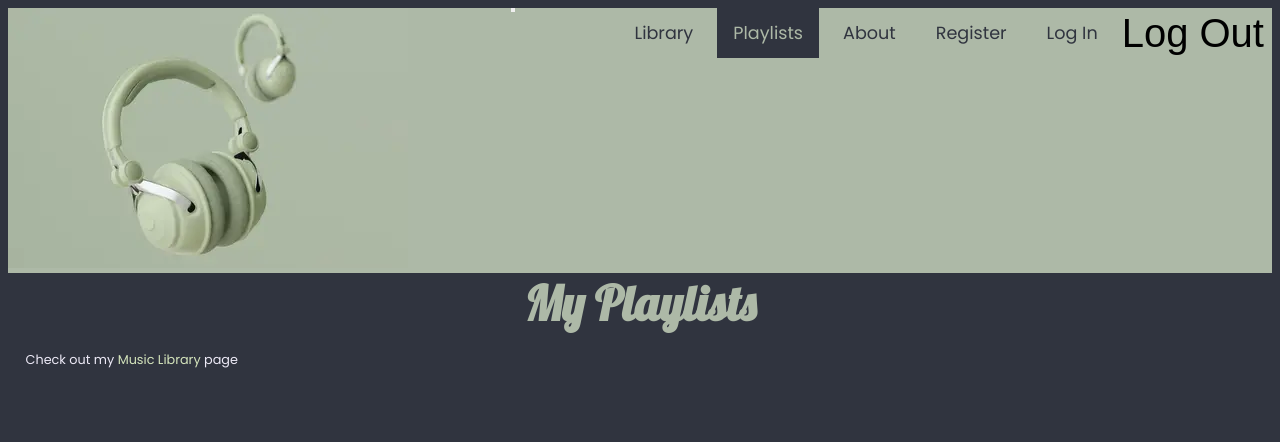
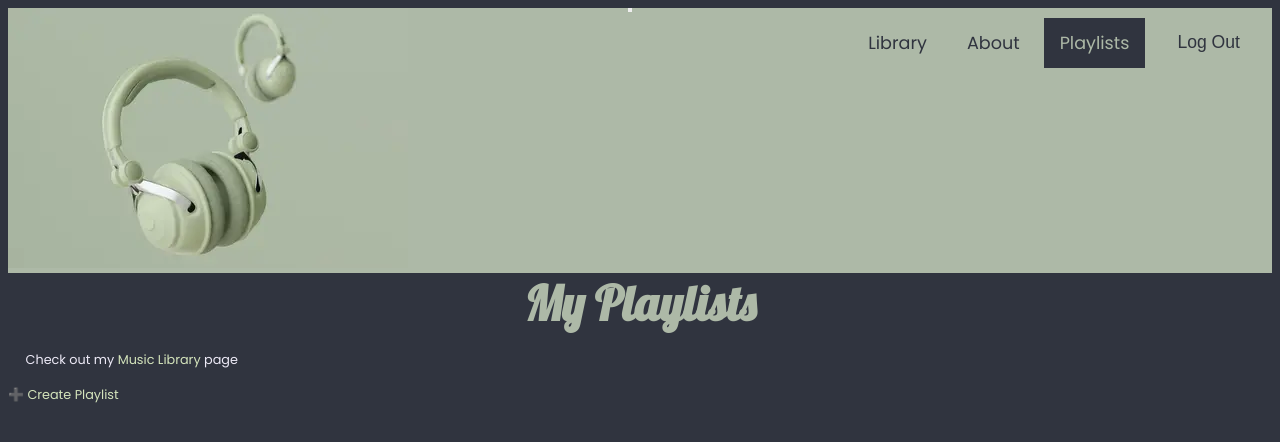
Before and after one commit to kkmorrisfam/my-music-player, a Django app: page /playlist/ in a window 1280 px wide. Shown: the top 442 px of the page. Run offline with Django 5.2, Linux system fonts and the light colour scheme; the visitor is signed in with stand-in values (Sample User, id 1); data that the repository does not hold is empty; some web fonts are replaced.

Commit message:
add authentication for nav and playlist pages

```diff
--- a/music/views.py
+++ b/music/views.py
@@ -2,6 +2,7 @@ from django.shortcuts import render, get_object_or_404
 from .models import Album, Track, Artist, Playlist, PlaylistTrack
 from django.db.models.functions import Random
 from django.db.models import Prefetch
+from django.contrib.auth.decorators import login_required
 
 # this is referred to in urls.py
 # path('', views.homepage),
@@ -20,7 +21,9 @@ def homepage(request):
     data = {'tracks': tracks}
     return render(request, 'index.html', data)
 
-#explanation for this query - below code block
+# explanation for this query - below code block
+# if not logged in - go to login page
+@login_required(login_url="/users/login/")
 def playlist(request):
     prefetch = Prefetch("playlisttrack_set", queryset=(
                         PlaylistTrack.objects
@@ -70,6 +73,8 @@ def about(request):
 
 
 # Create new playlist
+# if not logged in, redirects to login page
+@login_required(login_url="/users/login/")
 def playlist_new(request):
     return render(request, 'music/playlist_new.html')
 
--- a/static/css/style.css
+++ b/static/css/style.css
@@ -51,34 +51,6 @@ header {
     object-fit: contain;
 }
 
-.navigation {
-    display: flex;
-}
-
-.navigation ul {
-    display:flex;
-    gap: .5rem;
-    list-style: none;
-    margin: 0;
-    padding: 0;
-    align-items: center;
-}
-
-.navigation li {
-    margin: 0;
-}
-
-.navigation a {
-    text-decoration: none;
-    display: inline-block;
-    padding: .75rem 1rem;
-}
-
-.nav-links {
-    color: var(--clr-dark);
-    padding: 1.5rem;
-    font-size: 1.1rem;
-}
 
 h1 {
     font-family: var(--heading1-font);
@@ -108,12 +80,60 @@ a {
     color: var(--clr-anchor);
 }
 /* -----------Navigation------------*/
+.navigation {
+    display: flex;
+}
+
+.navigation ul {
+    display:flex;
+    gap: .5rem;
+    list-style: none;
+    margin: 0;
+    padding: 0;
+    align-items: center;
+}
+
+.navigation li {
+    margin: 0;
+}
+
+.navigation a {
+    text-decoration: none;
+    display: inline-block;
+    padding: .75rem 1rem;
+}
+
+.nav-links,
+.logout-button {
+    color: var(--clr-dark);
+    padding: 1.5rem;
+    font-size: 1.1rem;
+}
+
+.active
+{
+    background-color: var(--background);
+	color: var(--foreground);
+}
+
+.logout {
+    display: inline-block;
+}
+
+.logout-button {
+    background-color: rgb(0, 0, 0, 0);
 
 
-.active {
+    border: none;
+}
+
+.logout-button:hover {
     background-color: var(--background);
-	color: var(--foreground);
-  }
+    color: var(--foreground);
+    opacity: .85;
+    border-radius: 10px;
+}
+
 
 
 /*---------Carousel---------------*/
@@ -361,19 +381,7 @@ provided by Django built in form rendering*/
     content: '🚨 ';
 }
 
-.logout {
-    display: inline-block;
-}
 
-.logout-button {
-    font-size: 2.5rem;
-    background-color: rgb(0, 0, 0, 0);
-    border: none;
-}
-
-.logout-button:hover {
-    opacity: .85;
-}
 
 /* ------------------footer---------------------- */
 
--- a/templates/index.html
+++ b/templates/index.html
@@ -7,7 +7,7 @@
 {% block content %}
 
     <h1>Music Library</h1>
-    <p>Check out my <a href="/playlist">playlists</a></p>
+    {% comment %} <p>Check out my <a href="/playlist">playlists</a></p> {% endcomment %}
 
     {% comment %} Every album instance gets a reverse manager named tracks {% endcomment %}
     {% comment %} {% for album in albums %}
--- a/templates/layout.html
+++ b/templates/layout.html
@@ -29,23 +29,26 @@
                 <li><a href="/" class="nav-links {% if request.path == '/' %}active{% endif %}">
                     <span aria-label="Library">Library</span>
                 </a></li>
-                <li><a href="/playlist" class="nav-links {% if request.path == '/playlist/' %}active{% endif %}">
-                    <span aria-label="Playlists">Playlists</span>
-                </a></li>
                 <li><a href="/about" class="nav-links {% if request.path == '/about/' %}active{% endif %}">
                     <span aria-label="About">About</span>
                 </a></li>
-                <li><a href="/users/register/" class="nav-links {% if request.path == '/users/register/' %}active{% endif %}">
-                    <span aria-label="User Registration">Register</span>
-                </a></li>
-                <li><a href="/users/login/" class="nav-links {% if request.path == '/users/login/' %}active{% endif %}">
-                    <span aria-label="User Login">Log In</span>
-                </a></li>
-                <form class="logout" action={% url 'users:logout' %} method="post">
-                    {% csrf_token %}
-                    <button class="logout-button" aria-label="User Logout">Log Out</button>
-                </form>
+                {% if user.is_authenticated %}
+                    <li><a href="/playlist" class="nav-links {% if request.path == '/playlist/' %}active{% endif %}">
+                        <span aria-label="Playlists">Playlists</span>
+                    </a></li>
 
+                    <form class="logout" action={% url 'users:logout' %} method="post">
+                        {% csrf_token %}
+                        <button class="logout-button" aria-label="User Logout">Log Out</button>
+                    </form>
+                {% else %}
+                    <li><a href="/users/register/" class="nav-links {% if request.path == '/users/register/' %}active{% endif %}">
+                        <span aria-label="User Registration">Register</span>
+                    </a></li>
+                    <li><a href="/users/login/" class="nav-links {% if request.path == '/users/login/' %}active{% endif %}">
+                        <span aria-label="User Login">Log In</span>
+                    </a></li>
+                {% endif %}
             <ul>
         </nav>
     </header>
--- a/templates/playlist.html
+++ b/templates/playlist.html
@@ -8,7 +8,9 @@
 
     <h1>My Playlists</h1>
     <p>Check out my <a href="/">Music Library</a> page</p>
-
+    <a href="{% url 'music:new-playlist' %}">
+       ➕ Create Playlist
+    </a>
     <div class="carousel">
         {% for playlist in playlists %}
             <div class="card">
--- a/users/templates/users/login.html
+++ b/users/templates/users/login.html
@@ -12,6 +12,11 @@
     <form class="form-with-validation" action="/users/login/" method="post">
         {% csrf_token %}
         {{ form }}
+        {% comment %} add hidden input to collect next page value in request/url, if it exists
+        this forwards user to intented page, when sent to login first {% endcomment %}
+        {% if request.GET.next %}
+            <input type="hidden" name="next" value="{{ request.GET.next}}" />
+        {% endif %}
         <button class="form-submit">Login</button>
     </form>
 
```
Also changed, not shown: users/views.py (+6 -1 lines).
